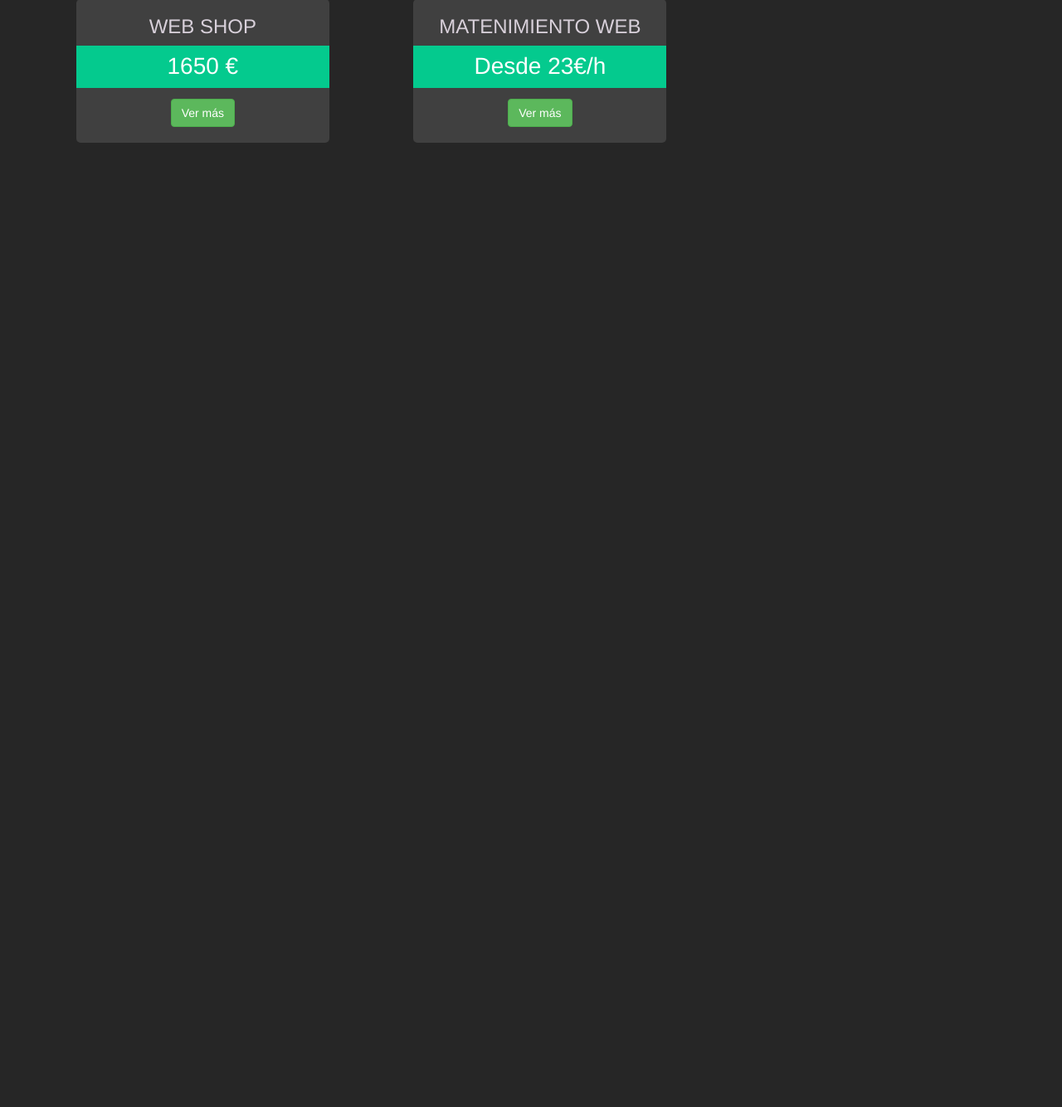
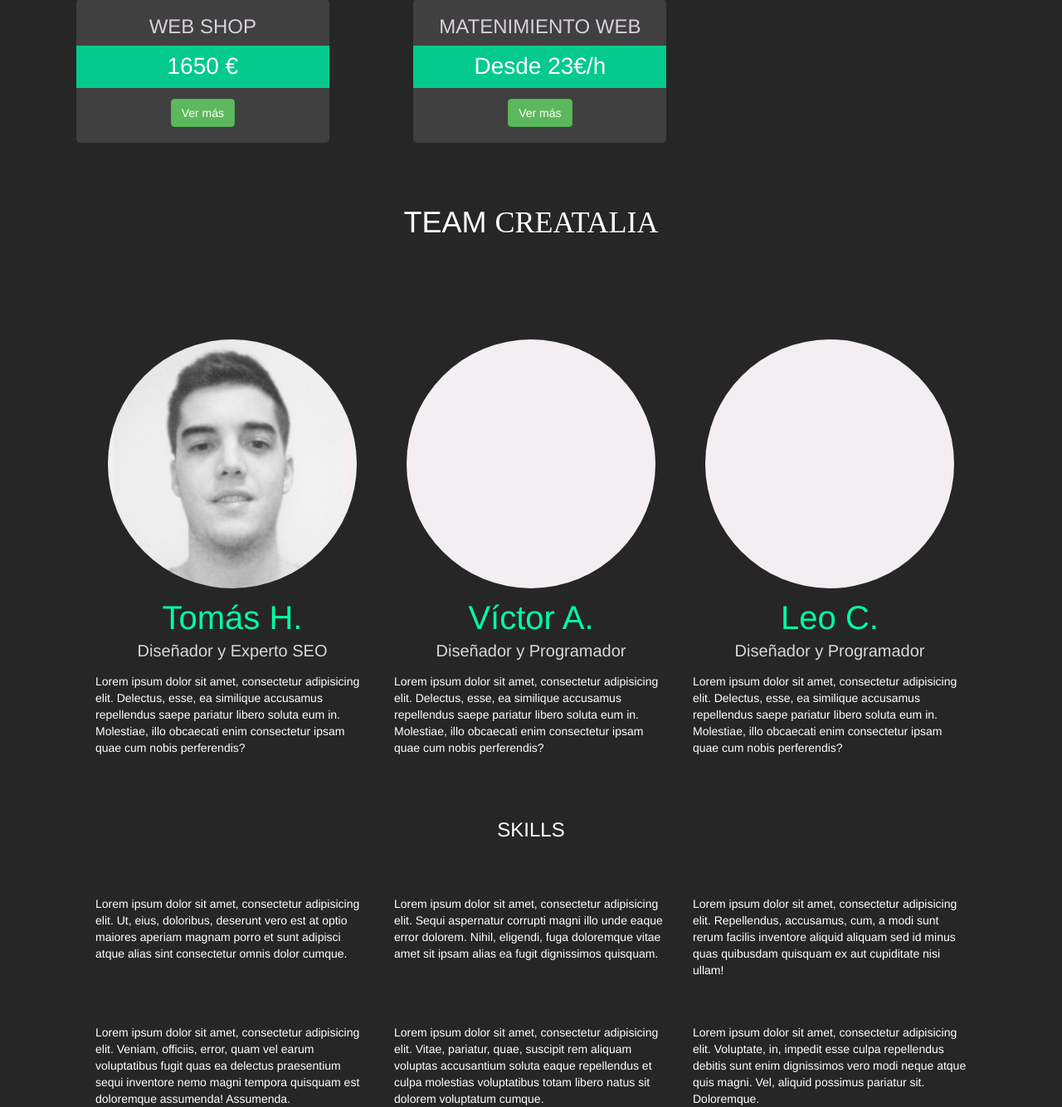
Before and after one commit to RestaurantesLTV/Creatalia, a PHP site: page / in a window 1280 px wide. Shown: the part 2404-3738 px from the top of the page at 83% size. Before the commit the page ends 2636 px from the top, so only its background shows below. Run offline with PHP 8.4, Linux system fonts and the light colour scheme; some web fonts are replaced.

Commit message:
V2.1.3 WEB CREATALIA

```diff
--- a/design/css/main.css
+++ b/design/css/main.css
@@ -228,3 +228,53 @@ table[class="table table-responsive text-center"]>tbody>tr[class="table-titulo"]
 .oculto{
 	display: none;
 }
+.about{
+	margin-top: 7%;
+	color: #fff;
+}
+#aboutus>h1>span{
+	font-family: "base";
+}
+.foto-about{
+	width: 300px;
+	height: 300px;
+	max-width: 300px;
+	max-height: 300px;
+	border-radius: 50%;
+	margin-top: 10%;
+	background-color: #f3eef2;
+}
+.nombre{
+	font-size: 40px;
+	margin-top: 2%;
+	color: #00ffa5;
+}
+.puesto{
+	margin-top: -1%;
+	font-size: 20px;
+	color: #ddd7da;
+}
+.descripcion{
+	margin-top: 4%;
+}
+.tomas{
+	background-image: url("../img/team/tomas-b.jpg");
+	background-size: 280px 486px;
+	background-position: 35% 15%;
+	background-repeat: no-repeat;
+}
+#tomas:hover>.tomas{
+	background-image: url("../img/team/tomas-m.jpg");
+	background-size: 280px 486px;
+	background-position: 10% 40%;
+	background-repeat: no-repeat;
+}
+#skills{
+	color: #fff;
+}
+.skills1{
+	margin-top: 5%;
+}
+.skills2{
+	margin-top: 5%;
+}
--- a/design/index.html
+++ b/design/index.html
@@ -910,8 +910,68 @@
           </div><!-- /.POPUPS-MODALS -->
 
   <div class="container">
-    <p>&nbsp</p>
-    <p>&nbsp</p>
+    <div class="col-xs-12 col-sm-12 col-md-12 col-lg-12">
+      <div id="aboutus" class="col-xs-12 col-sm-12 col-md-12 col-lg-12 titulos">
+          <h1>TEAM <span>CREATALIA</span></h1>
+          <hr class="visible-xs visible-sm"/>
+      </div>
+      <div class="col-xs-12 col-sm-12 col-md-12 col-lg-12 about">
+        <div id="tomas"  class="col-xs-12 col-sm-12 col-md-4 col-lg-4">
+          <div class="foto-about center-block tomas">
+          </div>
+          <div class="nombre text-center">Tomás H.</div>
+          <div class="puesto text-center">Diseñador y Experto SEO</div>
+          <div class="descripcion">Lorem ipsum dolor sit amet, consectetur adipisicing elit. Delectus, esse, ea similique accusamus repellendus saepe pariatur libero soluta eum in. Molestiae, illo obcaecati enim consectetur ipsam quae cum nobis perferendis?</div>
+        </div>
+        <div id="victor" class="col-xs-12 col-sm-12 col-md-4 col-lg-4">
+          <div class="foto-about center-block victor">
+
+          </div>
+          <div class="nombre text-center">Víctor A.</div>
+          <div class="puesto text-center">Diseñador y Programador</div>
+          <div class="descripcion">Lorem ipsum dolor sit amet, consectetur adipisicing elit. Delectus, esse, ea similique accusamus repellendus saepe pariatur libero soluta eum in. Molestiae, illo obcaecati enim consectetur ipsam quae cum nobis perferendis?</div>
+
+        </div>
+        <div id="leo" class="col-xs-12 col-sm-12 col-md-4 col-lg-4">
+          <div class="foto-about center-block leo">
+
+          </div>
+          <div class="nombre text-center">Leo C.</div>
+          <div class="puesto text-center">Diseñador y Programador</div>
+          <div class="descripcion">Lorem ipsum dolor sit amet, consectetur adipisicing elit. Delectus, esse, ea similique accusamus repellendus saepe pariatur libero soluta eum in. Molestiae, illo obcaecati enim consectetur ipsam quae cum nobis perferendis?</div>
+        </div>
+        </div>
+      </div>
+    </div><!-- ./Container ABOUT US-->
+    <div class="container">
+      <div id="skills" class="col-xs-12 col-sm-12 col-md-12 col-lg-12">
+        <div id="aboutus" class="col-xs-12 col-sm-12 col-md-12 col-lg-12 titulos">
+          <h3>SKILLS</h3>
+        </div>
+        <div class="col-xs-12 col-sm-12 col-md-12 col-lg-12 skills1">
+          <div class="col-xs-12 col-sm-12 col-md-4 col-lg-4">
+          Lorem ipsum dolor sit amet, consectetur adipisicing elit. Ut, eius, doloribus, deserunt vero est at optio maiores aperiam magnam porro et sunt adipisci atque alias sint consectetur omnis dolor cumque.
+          </div>
+          <div class="col-xs-12 col-sm-12 col-md-4 col-lg-4">
+            Lorem ipsum dolor sit amet, consectetur adipisicing elit. Sequi aspernatur corrupti magni illo unde eaque error dolorem. Nihil, eligendi, fuga doloremque vitae amet sit ipsam alias ea fugit dignissimos quisquam.
+          </div>
+          <div class="col-xs-12 col-sm-12 col-md-4 col-lg-4">
+            Lorem ipsum dolor sit amet, consectetur adipisicing elit. Repellendus, accusamus, cum, a modi sunt rerum facilis inventore aliquid aliquam sed id minus quas quibusdam quisquam ex aut cupiditate nisi ullam!
+          </div>
+        </div><!-- ./skills1 -->
+        <div class="col-xs-12 col-sm-12 col-md-12 col-lg-12 skills2">
+          <div class="col-xs-4 col-sm-4 col-md-4 col-lg-4">
+          Lorem ipsum dolor sit amet, consectetur adipisicing elit. Veniam, officiis, error, quam vel earum voluptatibus fugit quas ea delectus praesentium sequi inventore nemo magni tempora quisquam est doloremque assumenda! Assumenda.
+          </div>
+          <div class="col-xs-4 col-sm-4 col-md-4 col-lg-4">
+            Lorem ipsum dolor sit amet, consectetur adipisicing elit. Vitae, pariatur, quae, suscipit rem aliquam voluptas accusantium soluta eaque repellendus et culpa molestias voluptatibus totam libero natus sit dolorem voluptatum cumque.
+          </div>
+          <div class="col-xs-4 col-sm-4 col-md-4 col-lg-4">
+            Lorem ipsum dolor sit amet, consectetur adipisicing elit. Voluptate, in, impedit esse culpa repellendus debitis sunt enim dignissimos vero modi neque atque quis magni. Vel, aliquid possimus pariatur sit. Doloremque.
+          </div>
+        </div>
+      </div>
+    </div>
   </div>
 </body>
 </html>
```
Also changed, not shown: design/js/main.js (+15 -0 lines), design/img/team/tomas-b.jpg (added), design/img/team/tomas-m.jpg (added), 1 other file.
